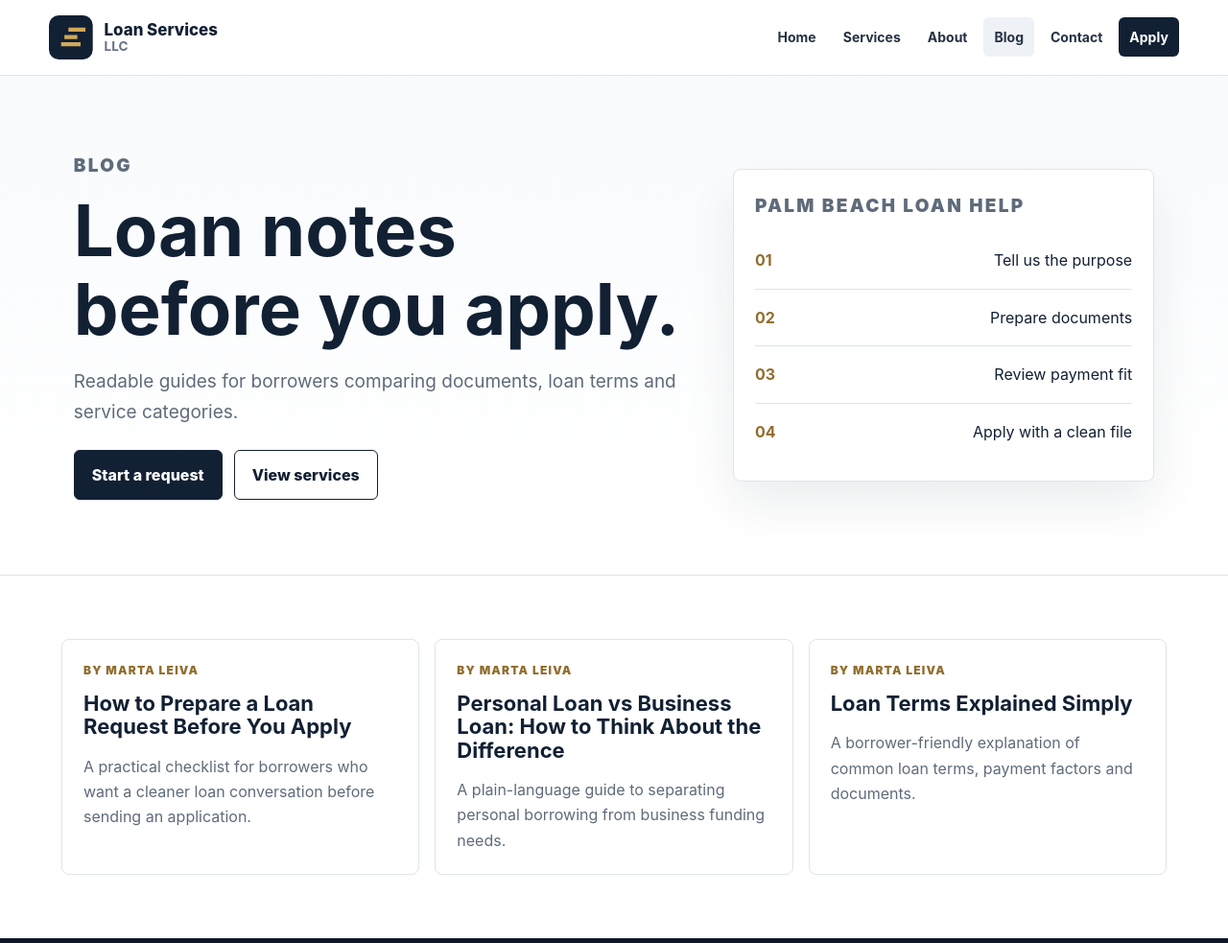
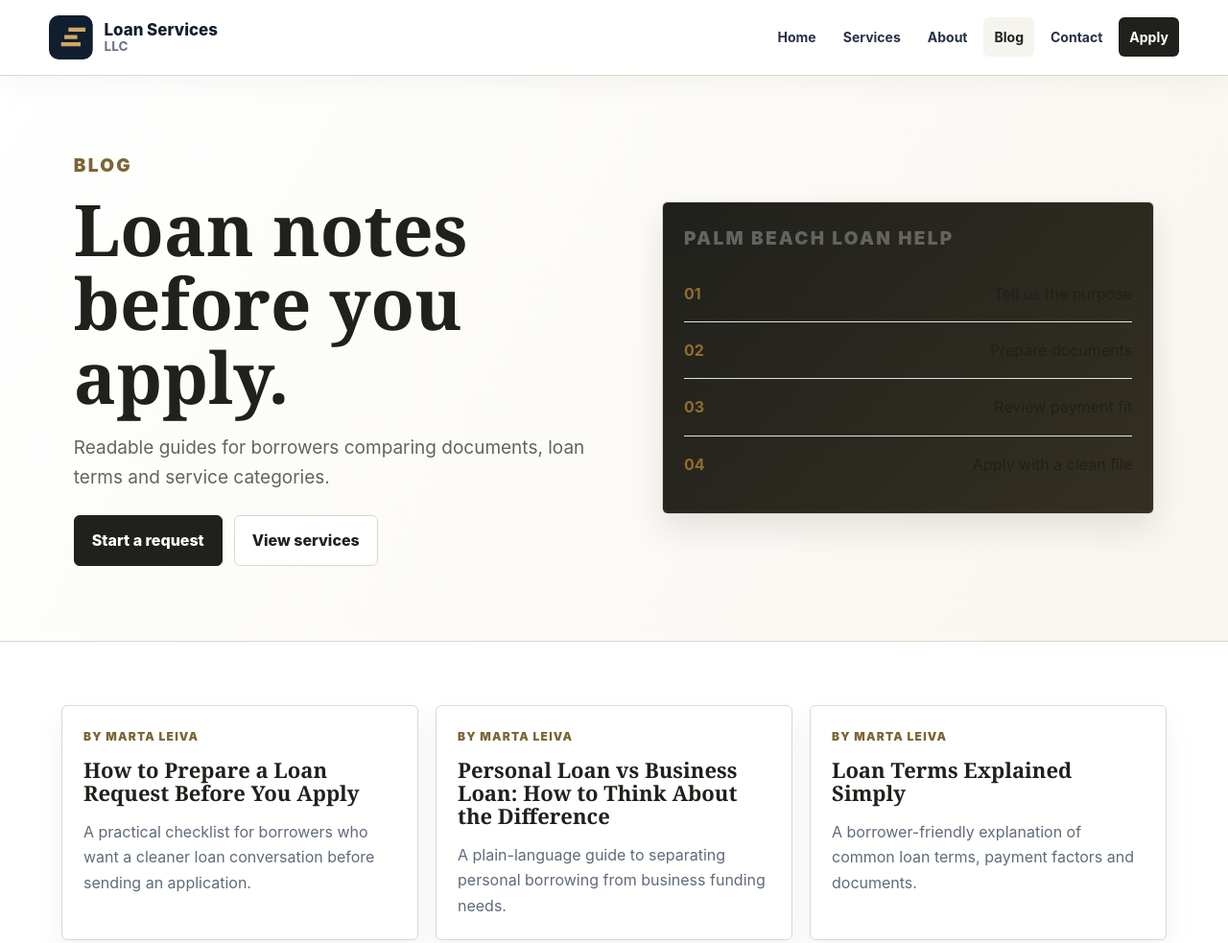
Before and after one commit to hsutech/loanservicesllc-com, an Eleventy site: page src/blog/index.html in a window 1280 px wide. Shown: the top 983 px of the page at 96% size. Built offline with nearby package versions, Linux system fonts and the light colour scheme; Eleventy itself is replaced by a stand-in of ours; files that its build step writes are made by us from their sources.

Commit message:
Differentiate site visual system

```diff
--- /dev/null
+++ b/src/assets/brand-dna.css
@@ -0,0 +1,113 @@
+/* Brand DNA layer: loanservicesllc-com / neighborhood-finance. Generated by work/apply-site-design-dna.mjs. */
+:root{
+  --dna-ink:#20201c;
+  --dna-accent:#7b6534;
+  --dna-soft:#f6f4ee;
+  --dna-line:#ded8ca;
+  --dna-radius:6px;
+  --dna-shadow:0 16px 34px rgba(32,32,28,.10);
+  --dna-heading:Georgia, "Times New Roman", serif;
+  --dna-font:Inter, ui-sans-serif, system-ui, -apple-system, BlinkMacSystemFont, "Segoe UI", sans-serif;
+}
+body{
+  font-family:var(--dna-font);
+  color:var(--dna-ink);
+  background:#fff;
+}
+.site-header{
+  border-bottom:1px solid var(--dna-line);
+  background:rgba(255,255,255,.96);
+  box-shadow:0 10px 24px rgba(0,0,0,.035);
+}
+.brand img,.footer-logo{filter:saturate(.94) contrast(1.02)}
+nav a,.site-nav a{
+  border-radius:var(--dna-radius);
+  letter-spacing:0;
+}
+nav a:hover,.site-nav a:hover,nav a[aria-current=page],.site-nav a[aria-current=page]{
+  background:var(--dna-soft);
+  color:var(--dna-ink);
+}
+.nav-cta,.site-nav .nav-apply,.primary,.button.primary{
+  background:var(--dna-ink)!important;
+  color:#fff!important;
+  border-color:var(--dna-ink)!important;
+}
+.secondary,.button.secondary{
+  border-color:var(--dna-line)!important;
+  background:#fff!important;
+  color:var(--dna-ink)!important;
+}
+h1,h2,h3,.hero h1,.page-heading h1{
+  font-family:var(--dna-heading);
+  color:var(--dna-ink);
+  letter-spacing:0;
+}
+.eyebrow,.service-card span,.solution-card span,.category-card span,.collection-card span,.article-card span,.post-card span,.blog-strip span{
+  color:var(--dna-accent)!important;
+}
+.hero{
+  grid-template-columns:1.05fr .95fr;
+  background:linear-gradient(120deg,#fff 0%,#f8f6ef 100%)!important;
+  border-bottom:1px solid var(--dna-line);
+}
+.hero-copy{
+  max-width:800px;
+}
+.hero h1{
+  font-size:clamp(40px,5.8vw,76px);
+  line-height:1.04;
+}
+.hero p{
+  color:color-mix(in srgb,var(--dna-ink) 70%,#fff 30%);
+}
+.hero-panel,.product-visual,.fashion-visual,.hero-visual,.feature-visual,.lookbook,.mini-visual,.featured-visual{
+  border-radius:var(--dna-radius)!important;
+  box-shadow:var(--dna-shadow)!important;
+  border:1px solid var(--dna-line)!important;
+}
+.hero-panel,.featured-visual,.mini-visual{
+  background:linear-gradient(135deg,var(--dna-ink),color-mix(in srgb,var(--dna-ink) 78%,var(--dna-accent) 22%))!important;
+}
+.section,.content-section,.intro-band,.split-section,.services-grid,.blog-strip,.post-grid,.contact-grid,.apply-layout,.lp-layout,.article-layout{
+  border-color:var(--dna-line)!important;
+}
+.intro-band,.muted,.section.muted,.page-heading{
+  background:var(--dna-soft)!important;
+}
+.services-grid,.solution-grid,.category-grid,.collection-grid,.post-grid,.article-grid{
+  grid-template-columns:repeat(auto-fit,minmax(240px,1fr));
+  gap:18px;
+}
+.service-card,.solution-card,.category-card,.collection-card,.article-card,.post-card,.blog-strip a,.check-panel,.side-panel,.contact-card,.form-panel,.lead-form,.check-card{
+  border-radius:var(--dna-radius)!important;
+  border-color:var(--dna-line)!important;
+  box-shadow:0 14px 30px rgba(0,0,0,.055)!important;
+}
+.service-card:hover,.solution-card:hover,.category-card:hover,.collection-card:hover,.article-card:hover,.post-card:hover,.blog-strip a:hover{
+  transform:translateY(-1px);
+  border-color:color-mix(in srgb,var(--dna-accent) 54%,var(--dna-line) 46%)!important;
+  box-shadow:var(--dna-shadow)!important;
+}
+.split,.feature-row,.intro-grid,.story-grid,.form-section,.split-section{
+  gap:44px;
+}
+.side-panel{
+  background:linear-gradient(180deg,var(--dna-ink),color-mix(in srgb,var(--dna-ink) 82%,var(--dna-accent) 18%))!important;
+  color:#fff!important;
+}
+.side-panel p,.side-panel li{color:rgba(255,255,255,.78)!important}
+.site-footer{
+  background:linear-gradient(90deg,var(--dna-ink),color-mix(in srgb,var(--dna-ink) 82%,var(--dna-accent) 18%))!important;
+}
+
+
+
+@media (max-width:980px){
+  .hero,.split,.feature-row,.intro-grid,.story-grid,.form-section,.split-section,.article-layout{grid-template-columns:1fr!important}
+  .services-grid,.solution-grid,.category-grid,.collection-grid,.post-grid,.article-grid{grid-template-columns:repeat(2,minmax(0,1fr))!important}
+}
+@media (max-width:620px){
+  .services-grid,.solution-grid,.category-grid,.collection-grid,.post-grid,.article-grid{grid-template-columns:1fr!important}
+  .hero h1{font-size:38px}
+}
--- a/src/blog/index.html
+++ b/src/blog/index.html
@@ -7,6 +7,7 @@
   <meta name="description" content="Loan Services LLC articles on loan preparation, documents, personal vs business borrowing and simple loan terms.">
   <link rel="icon" href="../assets/favicon.svg" type="image/svg+xml">
   <link rel="stylesheet" href="../assets/site.css">
+  <link rel="stylesheet" href="/assets/brand-dna.css">
   <script type="application/ld+json">{"@context":"https://schema.org","@type":"Organization","name":"Loan Services LLC","url":"https://loanservicesllc.com","email":"loanserviceslmr@gmail.com","address":{"@type":"PostalAddress","addressLocality":"West Palm Beach","addressRegion":"FL","addressCountry":"US"},"logo":"https://loanservicesllc.com/assets/logo.svg"}</script>
   <script type="application/ld+json">{"@context":"https://schema.org","@type":"WebSite","name":"Loan Services LLC","url":"https://loanservicesllc.com","publisher":{"@type":"Organization","name":"Loan Services LLC"}}</script>
   <script type="application/ld+json">{"@context":"https://schema.org","@type":"WebPage","name":"Blog","url":"https://loanservicesllc.com/blog/","isPartOf":{"@type":"WebSite","name":"Loan Services LLC","url":"https://loanservicesllc.com"}}</script>
```
Also changed, not shown: src/404.html (+1 -0 lines), src/about/index.html (+1 -0 lines), src/apply/index.html (+1 -0 lines), src/auto-car-loans/index.html (+1 -0 lines), src/blog/how-to-prepare-a-loan-request/index.html (+1 -0 lines), src/blog/loan-terms-explained-simply/index.html (+1 -0 lines), src/blog/personal-vs-business-loan/index.html (+1 -0 lines), src/business-loans/index.html (+1 -0 lines), src/contact/index.html (+1 -0 lines), src/education-loans/index.html (+1 -0 lines), src/index.html (+1 -0 lines), src/personal-loans/index.html (+1 -0 lines), src/privacy-policy/index.html (+1 -0 lines), src/property-loans/index.html (+1 -0 lines), 3 more files, 1 other file.
